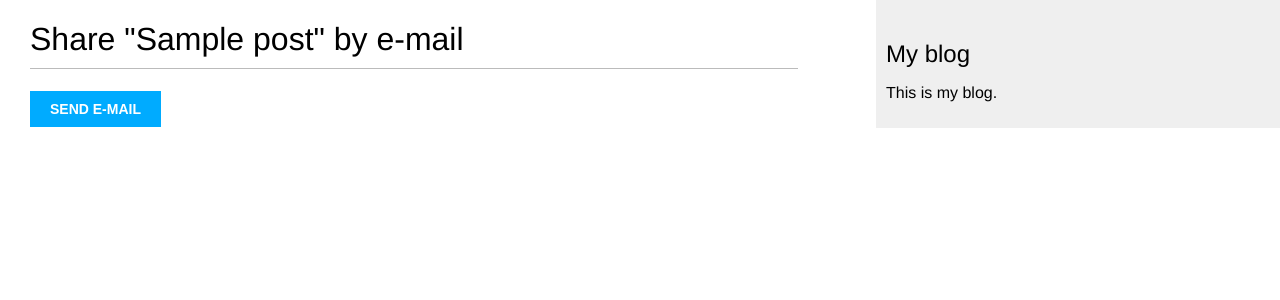
After one commit to samwelkanda/bloggy, a Django app: template mysite/apps/blog/templates/blog/post/share.html in a window 1280 px wide. The commit adds this page. Shown: the top 300 px of the page. Run offline with Django 3.2, Linux system fonts and the light colour scheme; the template is opened without the code that fills it: most values are stand-ins (such as "Sample title", 1, 10 or a date in 2020).

```diff
--- a/mysite/apps/blog/templates/blog/post/detail.html
+++ b/mysite/apps/blog/templates/blog/post/detail.html
@@ -8,4 +8,9 @@
     Published {{ post.publish }} by {{ post.author }}
   </p>
   {{ post.body|linebreaks }}
+  <p>
+    <a href="{% url "blog:post_share" post.id %}">
+      Share this post
+    </a>
+  </p>
 {% endblock %}
--- /dev/null
+++ b/mysite/apps/blog/templates/blog/post/share.html
@@ -0,0 +1,19 @@
+{% extends "base.html" %}
+
+{% block title %}Share a post{% endblock %}
+
+{% block content %}
+  {% if sent %}
+    <h1>E-mail successfully sent</h1>
+    <p>
+      "{{ post.title }}" was successfully sent to {{ form.cleaned_data.to }}.
+    </p>
+  {% else %}
+    <h1>Share "{{ post.title }}" by e-mail</h1>
+    <form method="post">
+      {{ form.as_p }}
+      {% csrf_token %}
+      <input type="submit" value="Send e-mail">
+    </form>
+  {% endif %}
+{% endblock %}
--- a/mysite/apps/blog/urls.py
+++ b/mysite/apps/blog/urls.py
@@ -8,4 +8,6 @@ urlpatterns = [
     path('<int:year>/<int:month>/<int:day>/<slug:post>/',
         views.post_detail,
         name='post_detail'),
+    path('<int:post_id>/share/', views.post_share, name='post_share'),
+
 ]
--- a/mysite/settings.py
+++ b/mysite/settings.py
@@ -132,3 +132,5 @@ STATICFILES_FINDERS = (
 
 
 STATIC_URL = '/static/'
+
+EMAIL_BACKEND = 'django.core.mail.backends.console.EmailBackend'
```
Also changed, not shown: mysite/apps/blog/forms.py (added, +7 -0 lines), mysite/apps/blog/views.py (+27 -0 lines).
